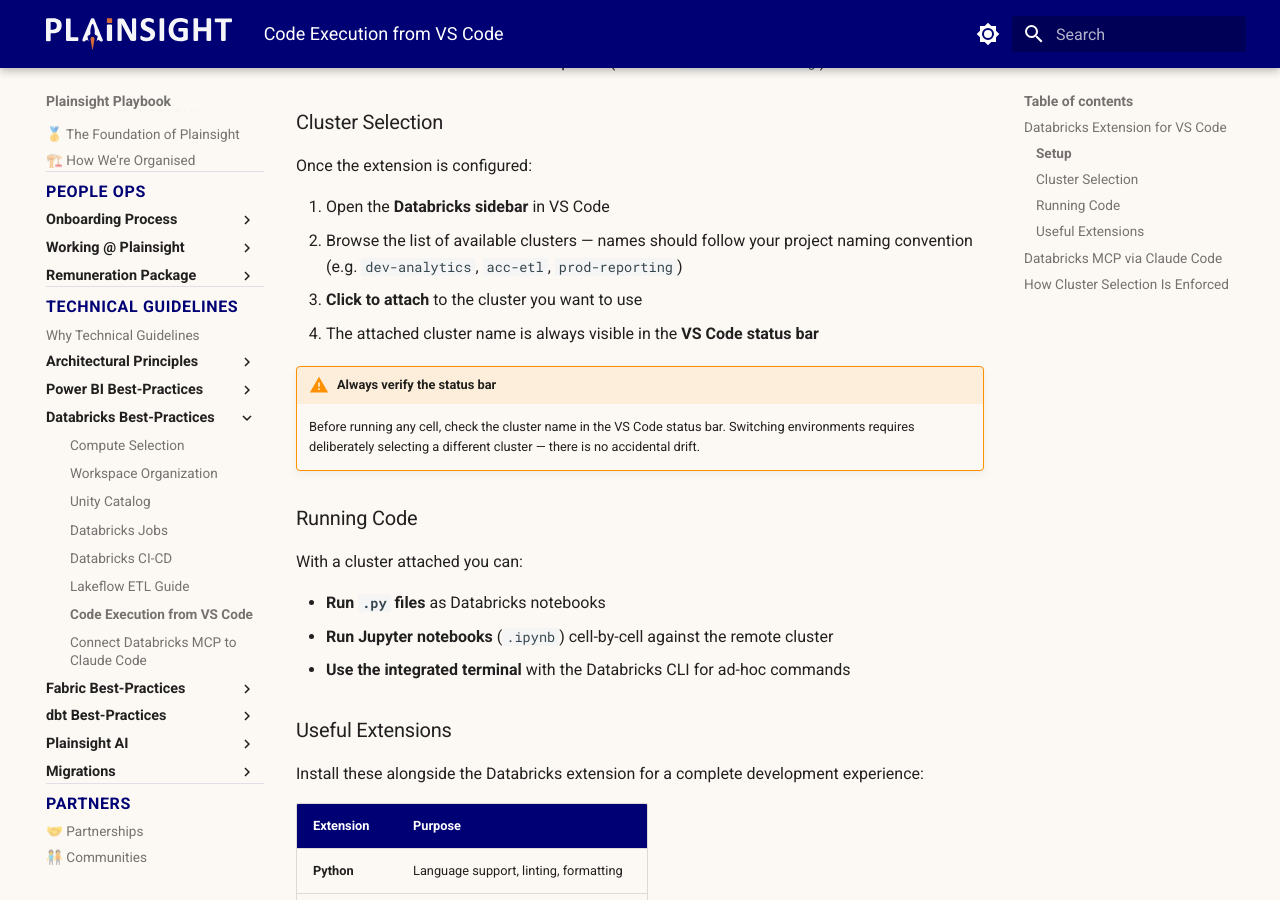
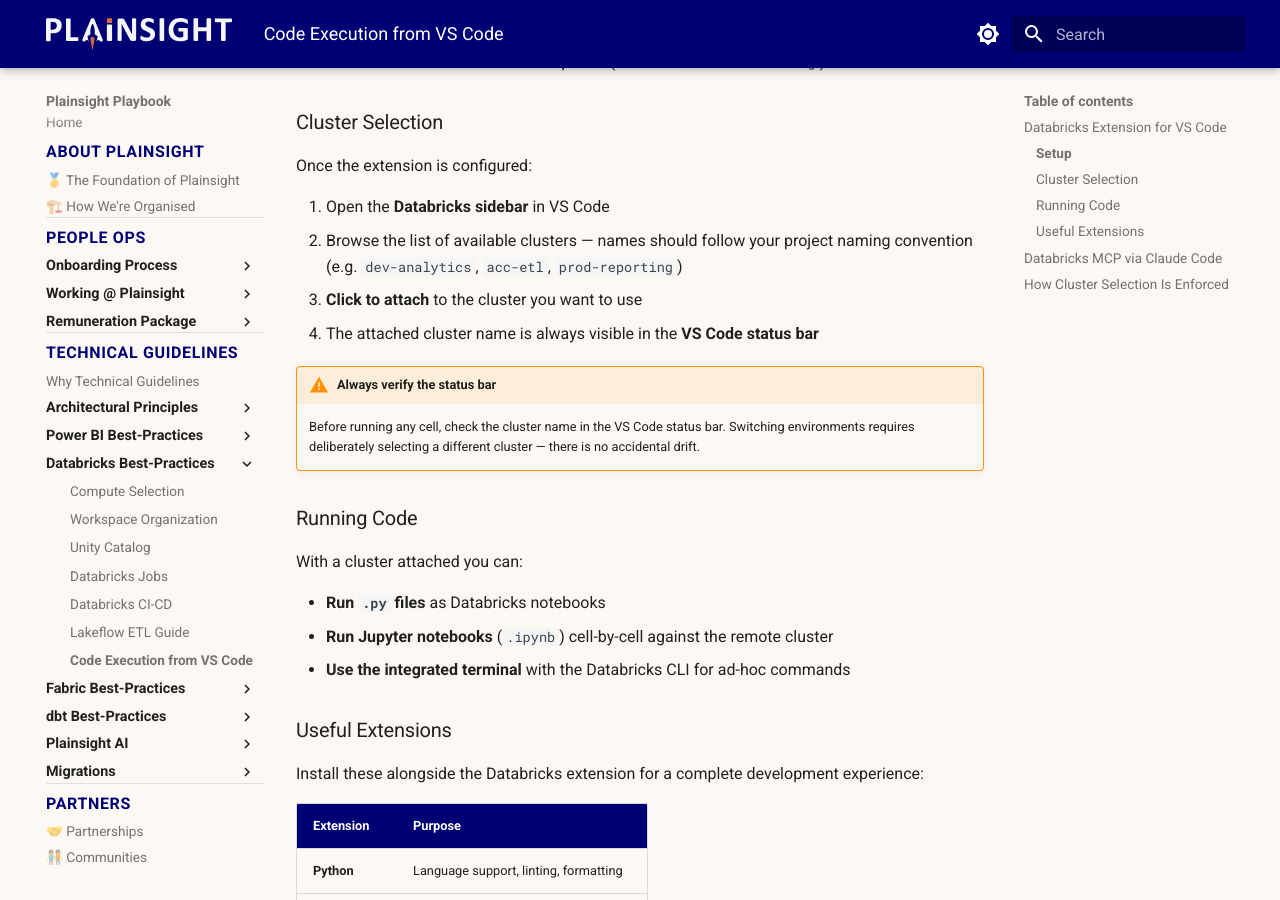
Before and after one commit to PlainsightPro/Vision-Playbook, an MkDocs documentation site: the page built from docs/technical-guidelines/databricks/code-execution-from-vscode.md, in a window 1280 px wide and 900 px high, scrolled down 489 px. Built offline with MkDocs 1.6.1 and Material for MkDocs 9.7.7, drawn with Linux system fonts in a browser that asks for light colours; some of the changed lines change nothing that is shown.

Commit message:
fix warnings

```diff
--- a/docs/technical-guidelines/databricks/code-execution-from-vscode.md
+++ b/docs/technical-guidelines/databricks/code-execution-from-vscode.md
@@ -50,7 +50,7 @@
 
 ## Databricks MCP via Claude Code
 
-The Databricks MCP server gives Claude Code direct access to SQL execution, Unity Catalog, jobs, and 50+ other Databricks tools. See [Connect Databricks MCP to Claude Code](connect-databricks-mcp-claude-code.md) for the full setup guide.
+The Databricks MCP server gives Claude Code direct access to SQL execution, Unity Catalog, jobs, and 50+ other Databricks tools. See [Connect Databricks MCP to Claude Code](../../plainsight-ai/agentic-development/data-engineering/databricks.md) for the full setup guide.
 
 For safe multi-environment usage, configure **separate MCP entries per environment** in your `.mcp.json`:
 
--- a/mkdocs.yml
+++ b/mkdocs.yml
@@ -133,7 +133,6 @@
           - "Databricks CI-CD": "technical-guidelines/databricks/databricks-ci-cd.md"
           - "Lakeflow ETL Guide": "technical-guidelines/databricks/lakeflow-etl-guide.md"
           - "Code Execution from VS Code": "technical-guidelines/databricks/code-execution-from-vscode.md"
-          - "Connect Databricks MCP to Claude Code": "technical-guidelines/databricks/connect-databricks-mcp-claude-code.md"
       - Fabric Best-Practices:
           - "Workspace Organization": "technical-guidelines/fabric/workspace-organization.md"
           - "Warehouse vs Lakehouse": "technical-guidelines/fabric/warehouse-vs-lakehouse.md"
```
